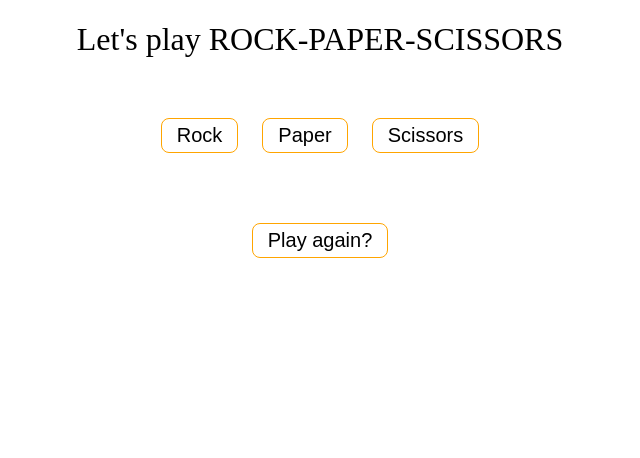
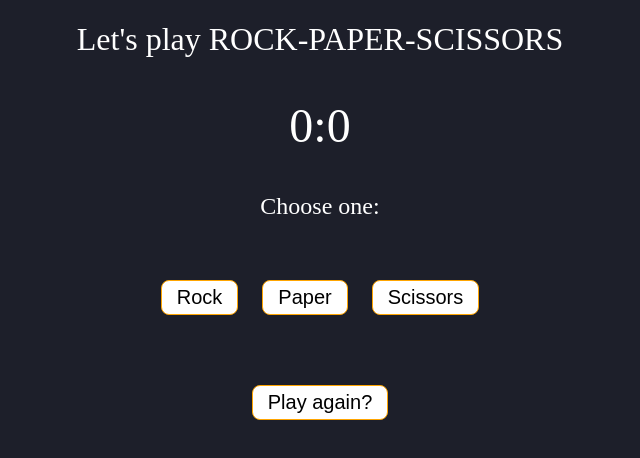
Before and after one commit to JinLino/Rock-Paper-Scissors, a plain HTML site: page index.html in a window 1280 px wide. Shown: the whole page, without its empty margins (320-960 px from the left). Drawn offline with Linux system fonts and the light colour scheme.

Commit message:
Points without function yet

```diff
--- a/index.html
+++ b/index.html
@@ -9,7 +9,9 @@
 </head>
 <body>
     <h1 id="titleH1">Let's play ROCK-PAPER-SCISSORS</h1>
+    <h2 id="points"><span id="player">0</span>:<span id="computer">0</span></h2>
 
+<h2>Choose one:</h2>
 <div class="btns">
     <button id="rock">Rock</button>
     <button id="paper">Paper</button>
--- a/styles.css
+++ b/styles.css
@@ -2,6 +2,12 @@ h1 {
     text-align: center;
     font-size: 2em;
     font-weight: 200;
+    color: white;
+}
+h2 {
+    text-align: center;
+    font-weight: 200;
+    color: white;
 }
 
 .btns {
@@ -31,3 +37,11 @@ button:hover {
 div #restart {
     text-align: center;
 }
+
+body {
+    background-color: #1d1f2a;
+}
+
+#points {
+    font-size: 3em;
+}
```
